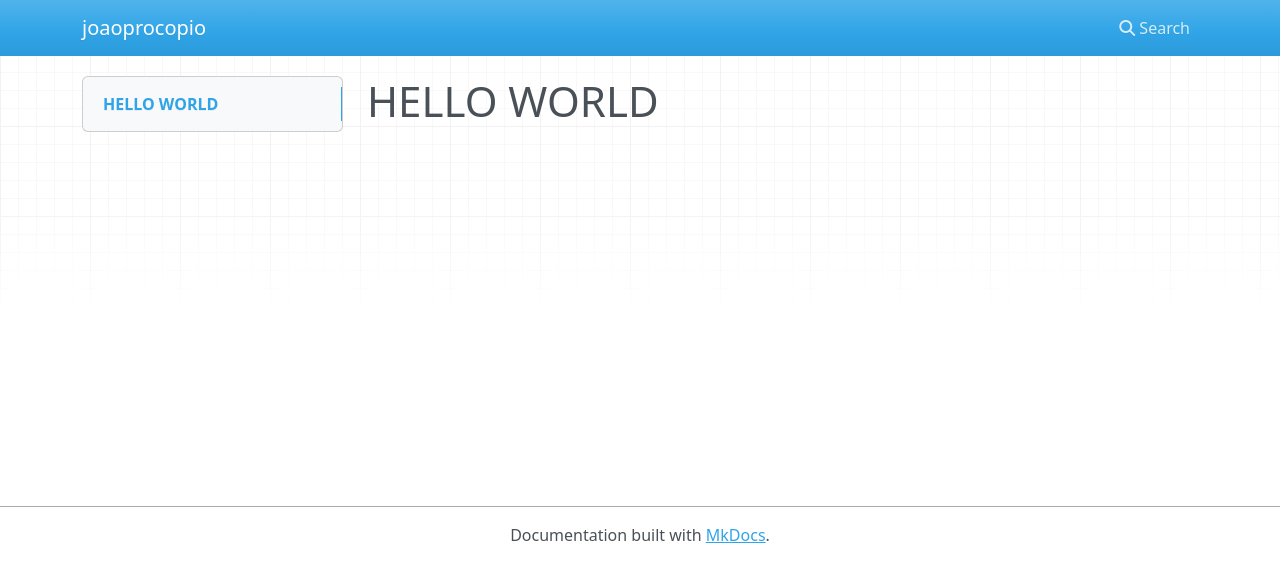
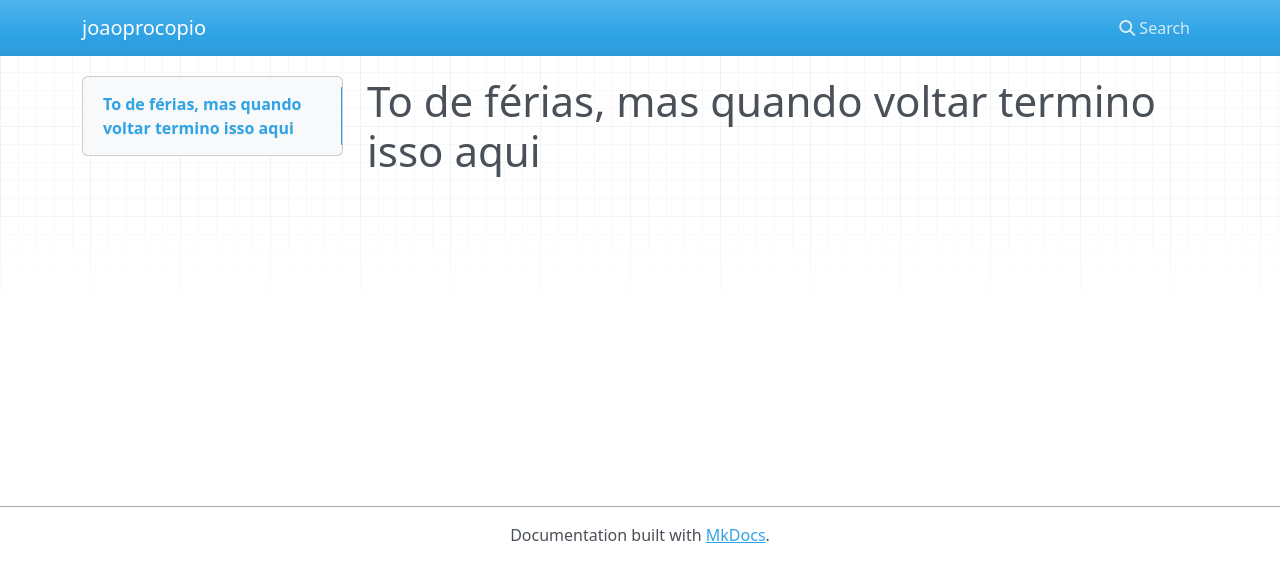
Before and after one commit to joaoprocopio/curriculo, an MkDocs documentation site: the page built from docs/index.md, in a window 1280 px wide. Shown: the top 582 px of the page. Built offline with MkDocs 1.6.1, drawn with Linux system fonts in a browser that asks for light colours; nearby versions of some CDN libraries.

Commit message:
teste deploy

```diff
--- a/docs/index.md
+++ b/docs/index.md
@@ -1 +1 @@
-# HELLO WORLD
+# To de férias, mas quando voltar termino isso aqui
```
